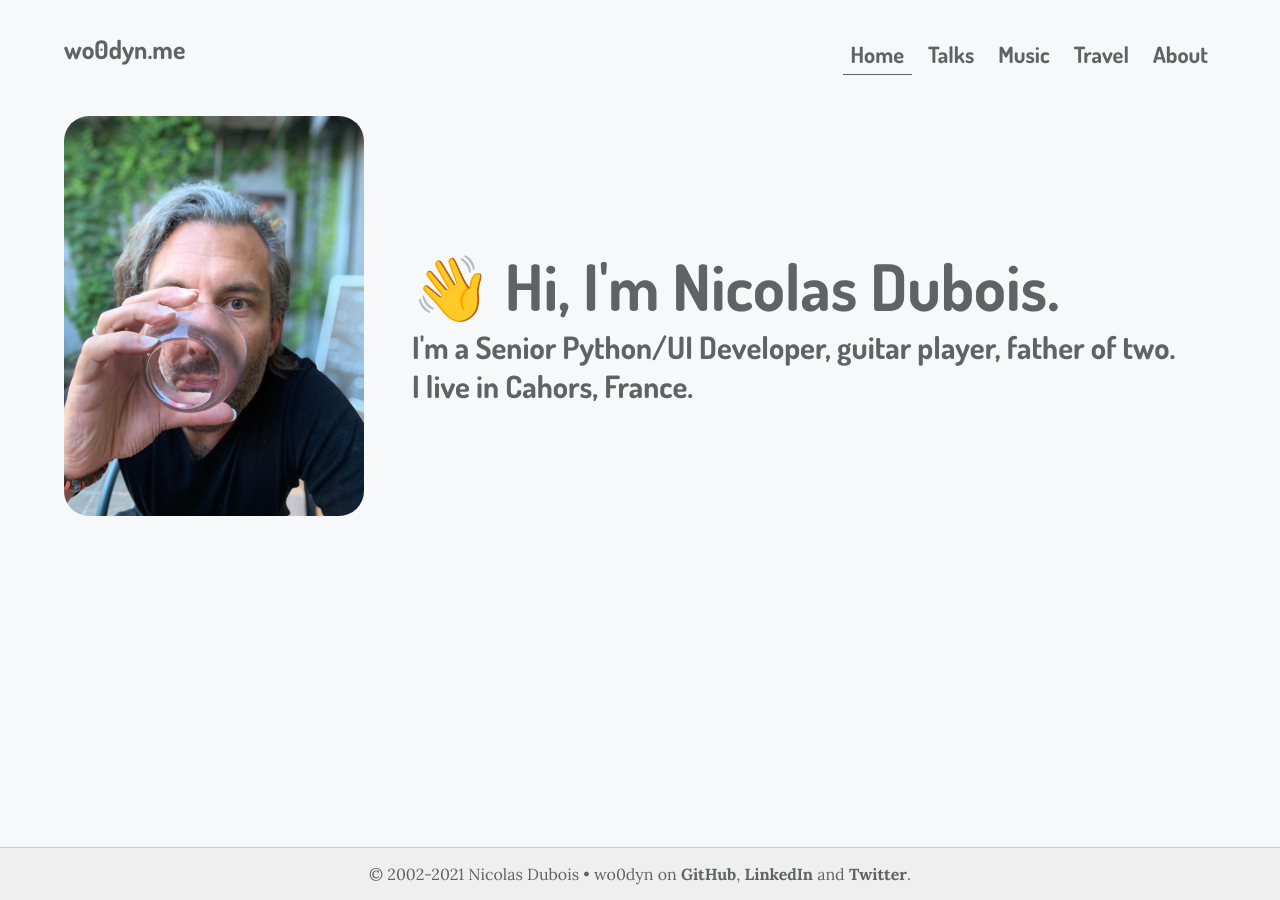
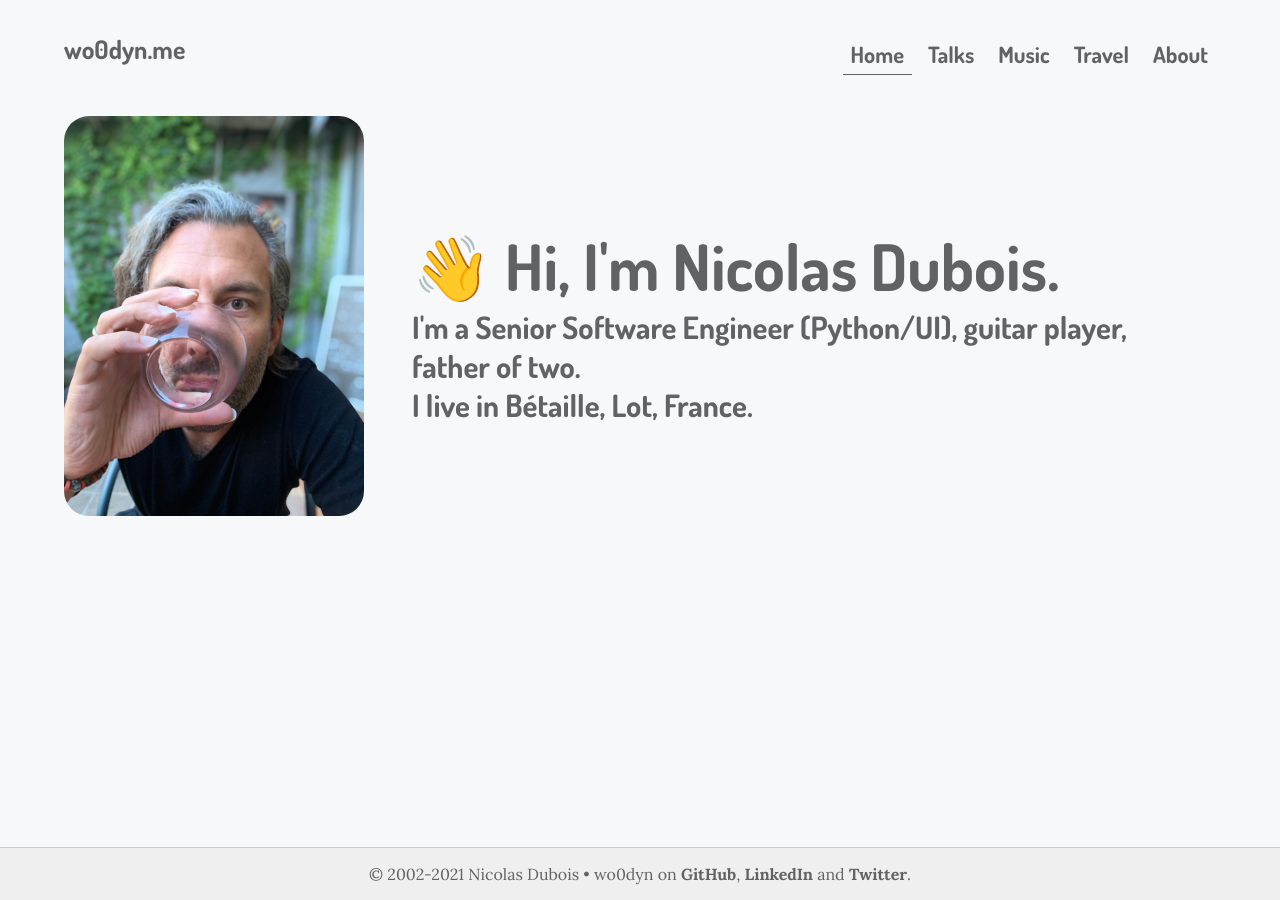
Before and after one commit to wo0dyn/homepage, a Jekyll site: the page built from home.html, in a window 1280 px wide. Built offline with Jekyll 4.4.1, drawn with Linux system fonts in a browser that asks for light colours.

Commit message:
Update title and location
Yes, I am an owner now. 😤

References:
[1] https://twitter.com/wo0dyn/status/1432430920301174788
[2] https://www.instagram.com/p/CTNf4yJIP6u/

```diff
--- a/_data/me.yml
+++ b/_data/me.yml
@@ -1,7 +1,7 @@
 fullname: Nicolas Dubois
 nickname: wo0dyn
-title:    Senior Python/UI Developer
-location: Cahors, France
+title:    Senior Software Engineer (Python/UI)
+location: Bétaille, Lot, France
 email:    nicolas.c.dubois@gmail.com
 gravatar: https://secure.gravatar.com/avatar/51c17cde62e1bb52812ea5352723a5ed
 
```
